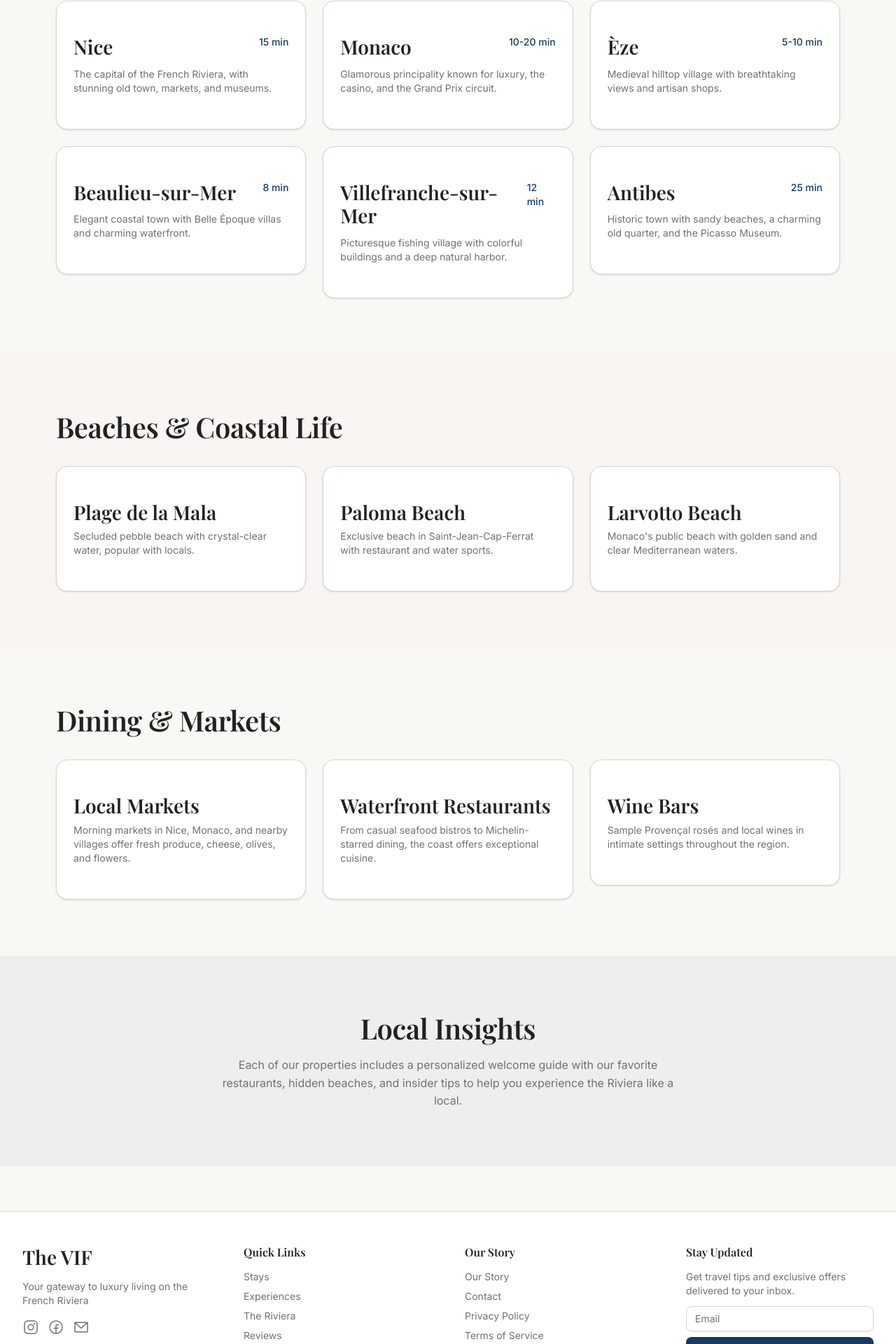
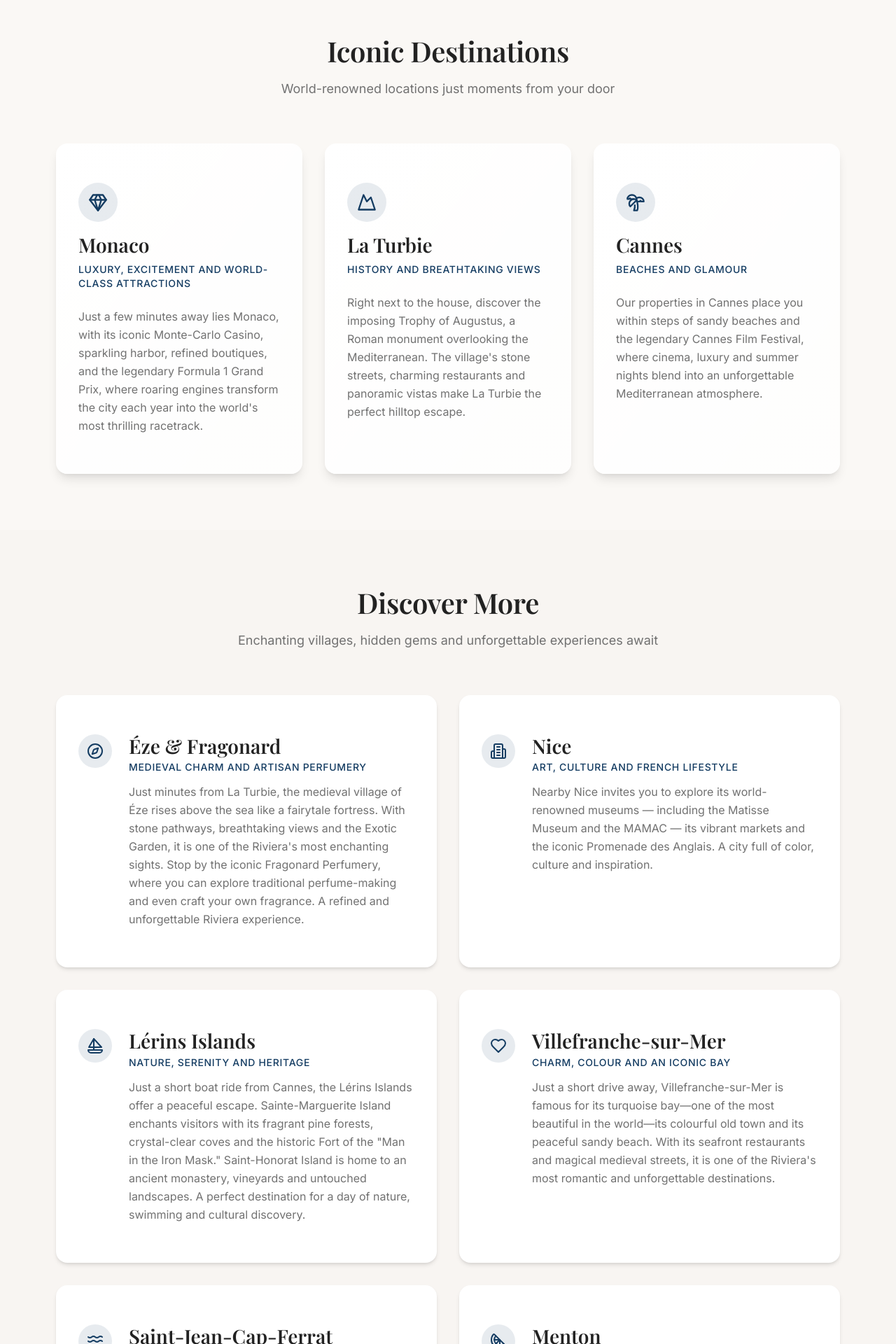
Before and after one commit to uvltechnology/the-vif-luxury-rivie, a React (Vite) app: page /the-riviera in a window 1280 px wide. Shown: the part 671-2591 px from the top of the page at 70% size. Built offline with nearby package versions, Linux system fonts and the light colour scheme; no server answers.

Commit message:
Update The Riviera page with new content and design

```diff
--- a/src/pages/AreaGuide.jsx
+++ b/src/pages/AreaGuide.jsx
@@ -4,6 +4,7 @@ import AnimatedSection from '@/components/shared/AnimatedSection'
 import { OptimizedBackgroundImage } from '@/components/shared/OptimizedImage'
 import { Card, CardContent } from '@/components/ui/card'
 import { useParallax } from '@/hooks/use-parallax'
+import { MapPin, Compass, Gem, Mountain, Waves, Building2, TreePalm, Sailboat, Heart, Sun, Citrus, Globe } from 'lucide-react'
 
 export default function AreaGuide() {
   const { scrollY } = useScroll()
@@ -11,30 +12,86 @@ export default function AreaGuide() {
   const contentY = useTransform(scrollY, [0, 400], [0, 100])
   const opacity = useTransform(scrollY, [0, 300], [1, 0])
 
-  const towns = [
-    { name: 'Nice', distance: '15 min', description: 'The capital of the French Riviera, with stunning old town, markets, and museums.' },
-    { name: 'Monaco', distance: '10-20 min', description: 'Glamorous principality known for luxury, the casino, and the Grand Prix circuit.' },
-    { name: 'Èze', distance: '5-10 min', description: 'Medieval hilltop village with breathtaking views and artisan shops.' },
-    { name: 'Beaulieu-sur-Mer', distance: '8 min', description: 'Elegant coastal town with Belle Époque villas and charming waterfront.' },
-    { name: 'Villefranche-sur-Mer', distance: '12 min', description: 'Picturesque fishing village with colorful buildings and a deep natural harbor.' },
-    { name: 'Antibes', distance: '25 min', description: 'Historic town with sandy beaches, a charming old quarter, and the Picasso Museum.' }
+  const destinations = [
+    {
+      name: 'Monaco',
+      subtitle: 'Luxury, excitement and world-class attractions',
+      description: 'Just a few minutes away lies Monaco, with its iconic Monte-Carlo Casino, sparkling harbor, refined boutiques, and the legendary Formula 1 Grand Prix, where roaring engines transform the city each year into the world\'s most thrilling racetrack.',
+      icon: Gem,
+      featured: true
+    },
+    {
+      name: 'La Turbie',
+      subtitle: 'History and breathtaking views',
+      description: 'Right next to the house, discover the imposing Trophy of Augustus, a Roman monument overlooking the Mediterranean. The village\'s stone streets, charming restaurants and panoramic vistas make La Turbie the perfect hilltop escape.',
+      icon: Mountain,
+      featured: true
+    },
+    {
+      name: 'Éze & Fragonard',
+      subtitle: 'Medieval charm and artisan perfumery',
+      description: 'Just minutes from La Turbie, the medieval village of Éze rises above the sea like a fairytale fortress. With stone pathways, breathtaking views and the Exotic Garden, it is one of the Riviera\'s most enchanting sights. Stop by the iconic Fragonard Perfumery, where you can explore traditional perfume-making and even craft your own fragrance. A refined and unforgettable Riviera experience.',
+      icon: Compass,
+      featured: false
+    },
+    {
+      name: 'Nice',
+      subtitle: 'Art, culture and French lifestyle',
+      description: 'Nearby Nice invites you to explore its world-renowned museums — including the Matisse Museum and the MAMAC — its vibrant markets and the iconic Promenade des Anglais. A city full of color, culture and inspiration.',
+      icon: Building2,
+      featured: false
+    },
+    {
+      name: 'Cannes',
+      subtitle: 'Beaches and glamour',
+      description: 'Our properties in Cannes place you within steps of sandy beaches and the legendary Cannes Film Festival, where cinema, luxury and summer nights blend into an unforgettable Mediterranean atmosphere.',
+      icon: TreePalm,
+      featured: true
+    },
+    {
+      name: 'Lérins Islands',
+      subtitle: 'Nature, serenity and heritage',
+      description: 'Just a short boat ride from Cannes, the Lérins Islands offer a peaceful escape. Sainte-Marguerite Island enchants visitors with its fragrant pine forests, crystal-clear coves and the historic Fort of the "Man in the Iron Mask." Saint-Honorat Island is home to an ancient monastery, vineyards and untouched landscapes. A perfect destination for a day of nature, swimming and cultural discovery.',
+      icon: Sailboat,
+      featured: false
+    },
+    {
+      name: 'Villefranche-sur-Mer',
+      subtitle: 'Charm, colour and an iconic bay',
+      description: 'Just a short drive away, Villefranche-sur-Mer is famous for its turquoise bay—one of the most beautiful in the world—its colourful old town and its peaceful sandy beach. With its seafront restaurants and magical medieval streets, it is one of the Riviera\'s most romantic and unforgettable destinations.',
+      icon: Heart,
+      featured: false
+    },
+    {
+      name: 'Saint-Jean-Cap-Ferrat',
+      subtitle: 'Elegance and natural beauty',
+      description: 'Just a short drive away, Saint-Jean-Cap-Ferrat offers turquoise waters, hidden coves, scenic coastal paths and the magnificent Villa Ephrussi de Rothschild. A perfect blend of luxury, tranquility and Mediterranean charm.',
+      icon: Waves,
+      featured: false
+    },
+    {
+      name: 'Menton',
+      subtitle: 'The pearl of the Riviera',
+      description: 'Located at the gateway to Italy, Menton enchants visitors with its pastel façades, citrus gardens and the iconic Lemon Festival. A bright, gentle and beautifully Mediterranean town.',
+      icon: Citrus,
+      featured: false
+    },
+    {
+      name: 'Italy',
+      subtitle: 'Just around the corner',
+      description: 'From our properties, the Italian border is only a short trip away. Visit Ventimiglia, Sanremo, or the picturesque Ligurian villages to enjoy Italian cuisine, open-air markets and a warm, relaxed atmosphere.',
+      icon: Globe,
+      featured: false
+    }
   ]
 
-  const beaches = [
-    { name: 'Plage de la Mala', description: 'Secluded pebble beach with crystal-clear water, popular with locals.' },
-    { name: 'Paloma Beach', description: 'Exclusive beach in Saint-Jean-Cap-Ferrat with restaurant and water sports.' },
-    { name: 'Larvotto Beach', description: 'Monaco\'s public beach with golden sand and clear Mediterranean waters.' }
-  ]
-
-  const dining = [
-    { name: 'Local Markets', description: 'Morning markets in Nice, Monaco, and nearby villages offer fresh produce, cheese, olives, and flowers.' },
-    { name: 'Waterfront Restaurants', description: 'From casual seafood bistros to Michelin-starred dining, the coast offers exceptional cuisine.' },
-    { name: 'Wine Bars', description: 'Sample Provençal rosés and local wines in intimate settings throughout the region.' }
-  ]
+  const featuredDestinations = destinations.filter(d => d.featured)
+  const otherDestinations = destinations.filter(d => !d.featured)
 
   return (
     <div className="pt-20">
-      <div className="relative h-96 flex items-center justify-center overflow-hidden mb-12">
+      {/* Hero Section */}
+      <div className="relative h-[70vh] min-h-[500px] flex items-center justify-center overflow-hidden mb-0">
         <motion.div
           className="absolute inset-0"
           style={{
@@ -42,53 +99,62 @@ export default function AreaGuide() {
           }}
         >
           <OptimizedBackgroundImage
-            src="/api/placeholder/1920/800"
+            src="/api/placeholder/1920/1080"
             className="w-full h-full"
             priority={true}
             overlay={true}
-            overlayOpacity={0.4}
+            overlayOpacity={0.5}
           />
         </motion.div>
         <motion.div
-          className="relative z-10 text-center text-white px-6"
+          className="relative z-10 text-center text-white px-6 max-w-4xl mx-auto"
           style={{
             y: contentY,
             opacity,
           }}
         >
           <motion.h1
-            className="text-5xl md:text-6xl font-heading font-bold mb-4"
+            className="text-5xl md:text-7xl font-heading font-bold mb-6"
             initial={{ opacity: 0, y: 30 }}
             animate={{ opacity: 1, y: 0 }}
             transition={{ duration: 0.8, delay: 0.2 }}
           >
-            Discover the Riviera
+            Explore the Region
           </motion.h1>
           <motion.p
-            className="text-xl max-w-2xl mx-auto"
+            className="text-xl md:text-2xl max-w-3xl mx-auto leading-relaxed font-light"
             initial={{ opacity: 0, y: 30 }}
             animate={{ opacity: 1, y: 0 }}
             transition={{ duration: 0.8, delay: 0.4 }}
           >
-            Your guide to the best towns, beaches, dining, and experiences along the Côte d'Azur
+            Perfectly located between the sea and the mountains, our homes in La Turbie and Cannes place you at the heart of the most authentic and exclusive French Riviera experience.
           </motion.p>
         </motion.div>
       </div>
 
-      <Section>
+      {/* Featured Destinations - Large Cards */}
+      <Section className="py-20 bg-background">
         <AnimatedSection>
-          <h2 className="text-4xl font-heading font-semibold mb-8">Nearby Towns & Villages</h2>
+          <div className="text-center mb-16">
+            <h2 className="text-4xl md:text-5xl font-heading font-semibold mb-4">Iconic Destinations</h2>
+            <p className="text-muted-foreground text-lg max-w-2xl mx-auto">
+              World-renowned locations just moments from your door
+            </p>
+          </div>
         </AnimatedSection>
-        <div className="grid grid-cols-1 md:grid-cols-2 lg:grid-cols-3 gap-6">
-          {towns.map((town, index) => (
-            <AnimatedSection key={index} delay={index * 0.1}>
-              <Card>
-                <CardContent className="p-6">
-                  <div className="flex justify-between items-start mb-3">
-                    <h3 className="text-xl font-heading font-semibold">{town.name}</h3>
-                    <span className="text-sm text-primary font-medium">{town.distance}</span>
+        <div className="grid grid-cols-1 lg:grid-cols-3 gap-8">
+          {featuredDestinations.map((destination, index) => (
+            <AnimatedSection key={index} delay={index * 0.15}>
+              <Card className="group h-full overflow-hidden border-0 shadow-lg hover:shadow-2xl transition-all duration-500 bg-gradient-to-br from-card to-card/80">
+                <CardContent className="p-8 h-full flex flex-col">
+                  <div className="mb-6">
+                    <div className="w-14 h-14 rounded-full bg-primary/10 flex items-center justify-center mb-4 group-hover:bg-primary/20 transition-colors duration-300">
+                      <destination.icon className="w-7 h-7 text-primary" />
+                    </div>
+                    <h3 className="text-2xl font-heading font-bold mb-2">{destination.name}</h3>
+                    <p className="text-primary font-medium text-sm uppercase tracking-wider">{destination.subtitle}</p>
                   </div>
-                  <p className="text-muted-foreground text-sm">{town.description}</p>
+                  <p className="text-muted-foreground leading-relaxed flex-grow">{destination.description}</p>
                 </CardContent>
               </Card>
             </AnimatedSection>
@@ -96,17 +162,33 @@ export default function AreaGuide() {
         </div>
       </Section>
 
-      <Section className="bg-muted/30">
+      {/* Other Destinations - Grid Layout */}
+      <Section className="py-20 bg-muted/30">
         <AnimatedSection>
-          <h2 className="text-4xl font-heading font-semibold mb-8">Beaches & Coastal Life</h2>
+          <div className="text-center mb-16">
+            <h2 className="text-4xl md:text-5xl font-heading font-semibold mb-4">Discover More</h2>
+            <p className="text-muted-foreground text-lg max-w-2xl mx-auto">
+              Enchanting villages, hidden gems and unforgettable experiences await
+            </p>
+          </div>
         </AnimatedSection>
-        <div className="grid grid-cols-1 md:grid-cols-3 gap-6">
-          {beaches.map((beach, index) => (
-            <AnimatedSection key={index} delay={index * 0.15}>
-              <Card>
-                <CardContent className="p-6">
-                  <h3 className="text-lg font-heading font-semibold mb-2">{beach.name}</h3>
-                  <p className="text-muted-foreground text-sm">{beach.description}</p>
+        <div className="grid grid-cols-1 md:grid-cols-2 gap-8">
+          {otherDestinations.map((destination, index) => (
+            <AnimatedSection key={index} delay={index * 0.1}>
+              <Card className="group h-full overflow-hidden border-0 shadow-md hover:shadow-xl transition-all duration-500">
+                <CardContent className="p-8">
+                  <div className="flex items-start gap-6">
+                    <div className="flex-shrink-0">
+                      <div className="w-12 h-12 rounded-full bg-primary/10 flex items-center justify-center group-hover:bg-primary/20 transition-colors duration-300">
+                        <destination.icon className="w-6 h-6 text-primary" />
+                      </div>
+                    </div>
+                    <div className="flex-grow">
+                      <h3 className="text-xl font-heading font-bold mb-1">{destination.name}</h3>
+                      <p className="text-primary font-medium text-sm uppercase tracking-wider mb-3">{destination.subtitle}</p>
+                      <p className="text-muted-foreground leading-relaxed">{destination.description}</p>
+                    </div>
+                  </div>
                 </CardContent>
               </Card>
             </AnimatedSection>
@@ -114,30 +196,17 @@ export default function AreaGuide() {
         </div>
       </Section>
 
-      <Section>
-        <AnimatedSection>
-          <h2 className="text-4xl font-heading font-semibold mb-8">Dining & Markets</h2>
-        </AnimatedSection>
-        <div className="grid grid-cols-1 md:grid-cols-3 gap-6">
-          {dining.map((item, index) => (
-            <AnimatedSection key={index} delay={index * 0.15}>
-              <Card>
-                <CardContent className="p-6">
-                  <h3 className="text-lg font-heading font-semibold mb-2">{item.name}</h3>
-                  <p className="text-muted-foreground text-sm">{item.description}</p>
-                </CardContent>
-              </Card>
-            </AnimatedSection>
-          ))}
-        </div>
-      </Section>
-
-      <Section className="bg-primary/5">
+      {/* Call to Action */}
+      <Section className="py-24 bg-primary/5">
         <AnimatedSection direction="fade">
-          <div className="text-center max-w-2xl mx-auto">
-            <h2 className="text-3xl font-heading font-semibold mb-4">Local Insights</h2>
-            <p className="text-muted-foreground">
-              Each of our properties includes a personalized welcome guide with our favorite restaurants, hidden beaches, and insider tips to help you experience the Riviera like a local.
+          <div className="text-center max-w-3xl mx-auto">
+            <MapPin className="w-12 h-12 text-primary mx-auto mb-6" />
+            <h2 className="text-3xl md:text-4xl font-heading font-semibold mb-6">Your Gateway to the Riviera</h2>
+            <p className="text-muted-foreground text-lg leading-relaxed">
+              Each of our properties includes a personalized welcome guide with curated recommendations,
+              insider tips, and exclusive local contacts to help you experience the French Riviera
+              like never before. From private yacht charters to hidden beach coves, we ensure every
+              moment of your stay is extraordinary.
             </p>
           </div>
         </AnimatedSection>
```
